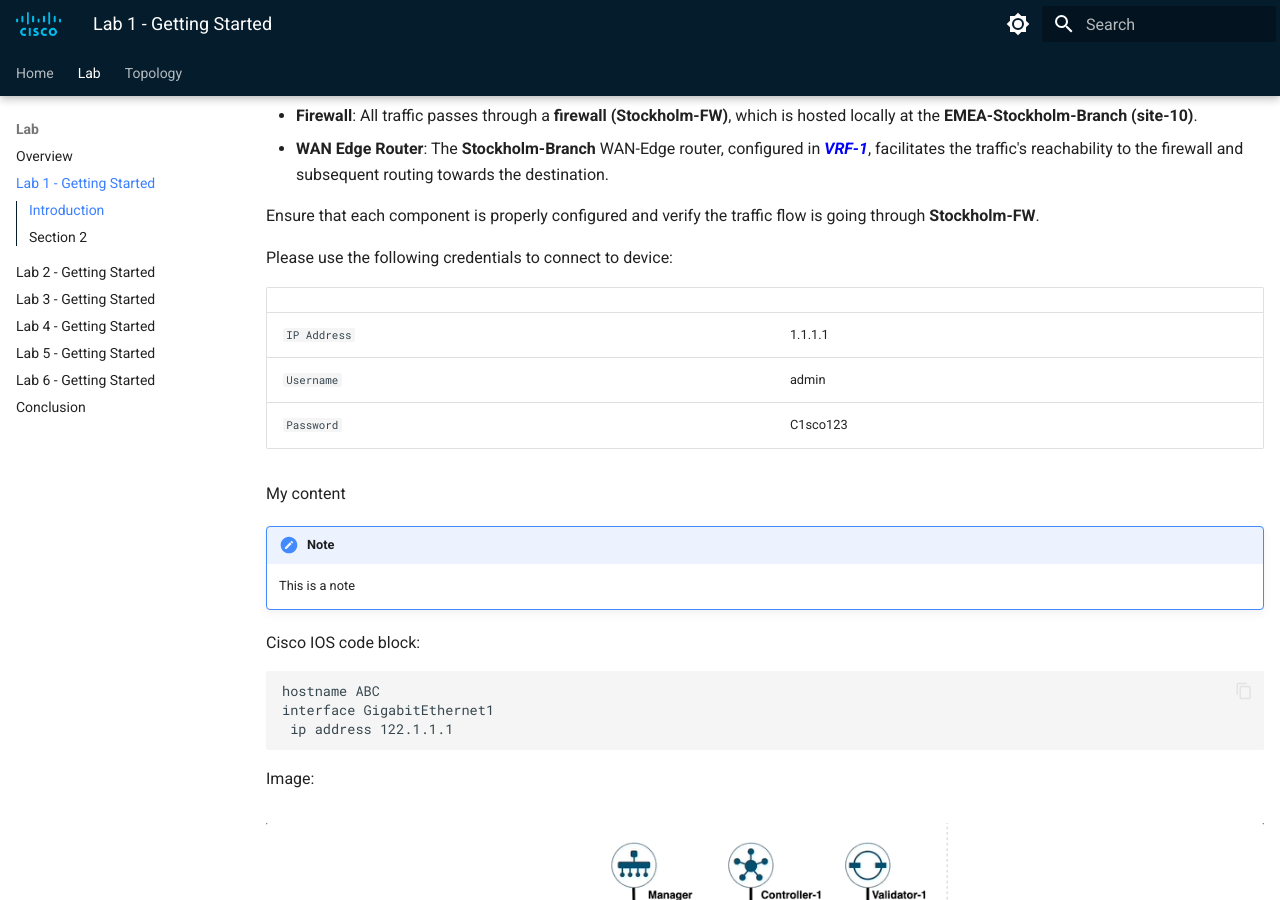
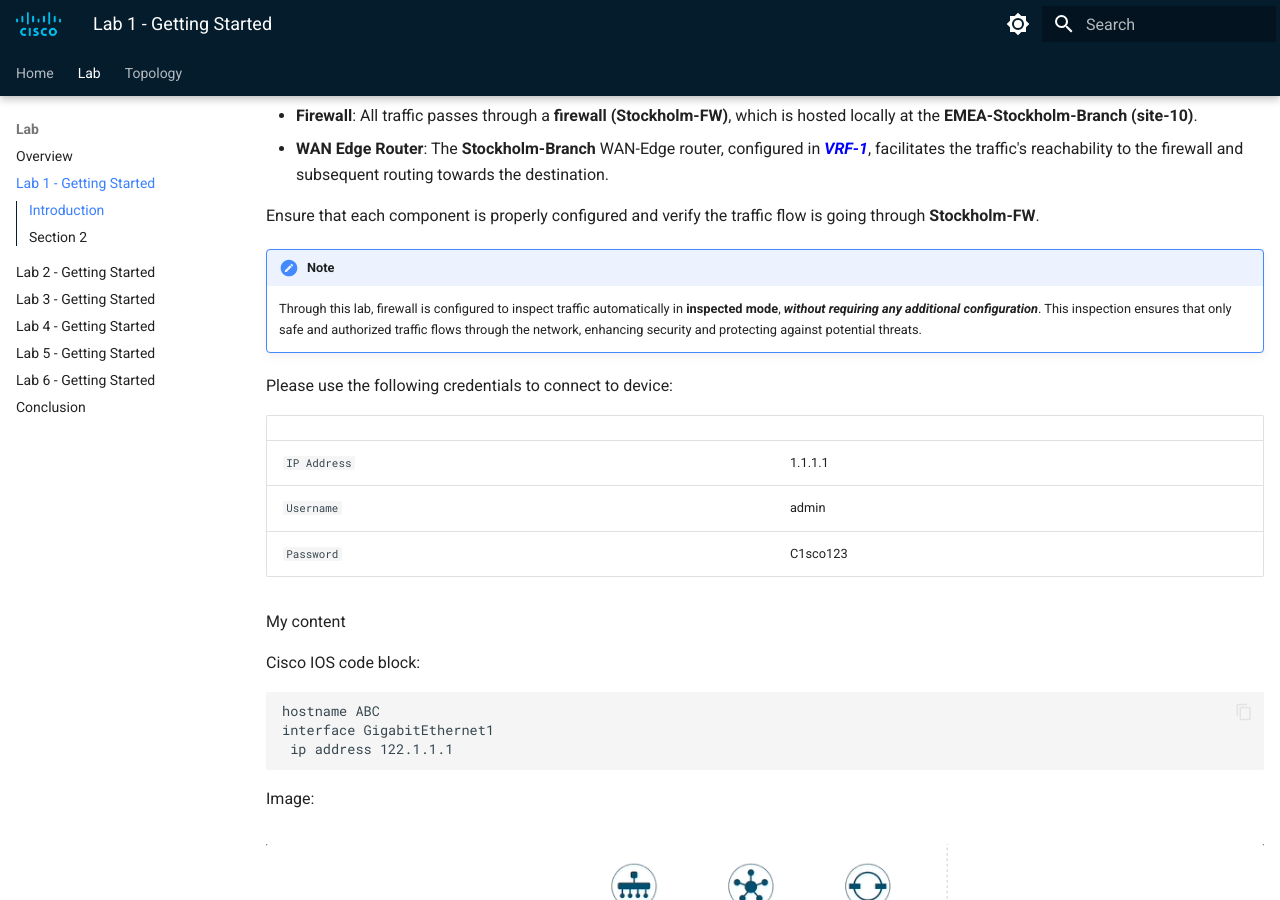
Before and after one commit to ciscodocs/ltrent-2008-clemea25, an MkDocs documentation site: the page built from docs/lab1_getting_started.md, in a window 1280 px wide and 900 px high, scrolled down 352 px. Built offline with MkDocs 1.6.1 and Material for MkDocs 9.7.7, drawn with Linux system fonts in a browser that asks for light colours.

```diff
--- a/docs/lab1_getting_started.md
+++ b/docs/lab1_getting_started.md
@@ -13,6 +13,8 @@ Here is a breakdown of the key components involved in the network path:
 
 Ensure that each component is properly configured and verify the traffic flow is going through **Stockholm-FW**.
 
+!!! note
+    Through this lab, firewall is configured to inspect traffic automatically in **inspected mode**, ***without requiring any additional configuration***. This inspection ensures that only safe and authorized traffic flows through the network, enhancing security and protecting against potential threats.
 
 Please use the following credentials to connect to device:
 
@@ -25,8 +27,7 @@ Please use the following credentials to connect to device:
 
 My content
 
-!!! note
-    This is a note
+
 
 Cisco IOS code block:
 
```
